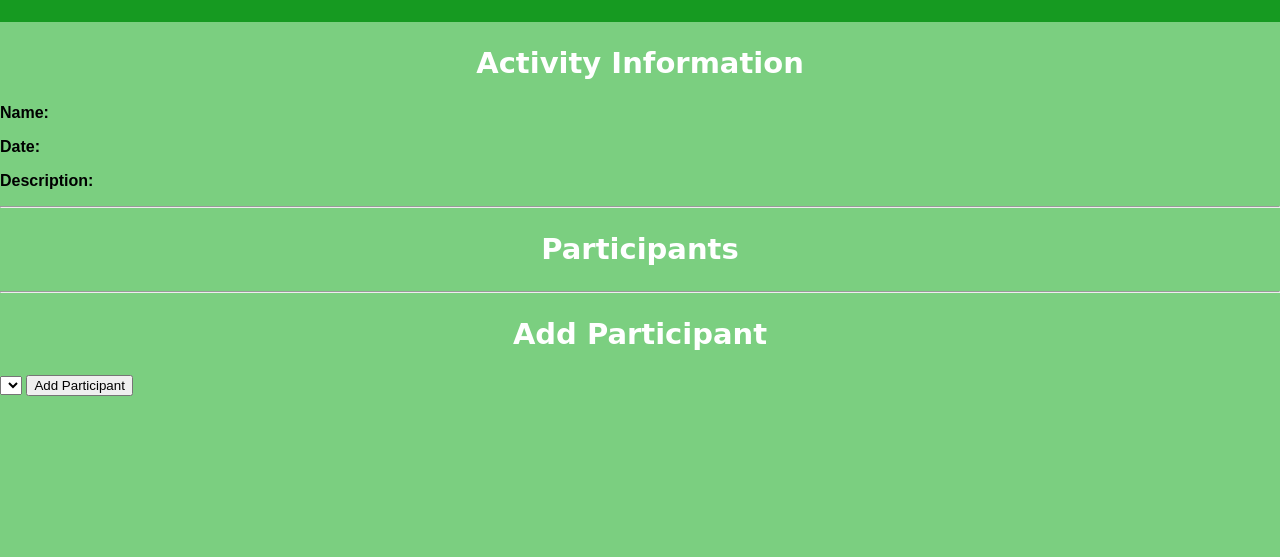
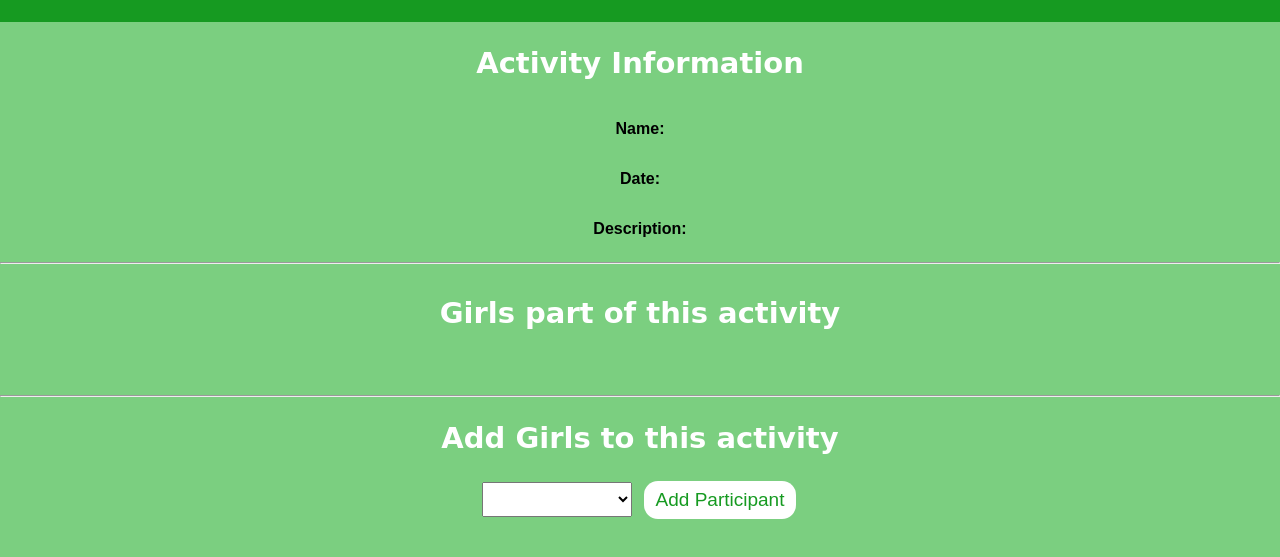
Before and after one commit to Jesha2/girlsScoutLeaderProject, a website: page public/activityDetails.html in a window 1280 px wide. Shown: the part 95-652 px from the top of the page. Drawn offline with nearby package versions, Linux system fonts and the light colour scheme.

Commit message:
centered contents of activity details

```diff
--- a/public/activityDetails.html
+++ b/public/activityDetails.html
@@ -16,24 +16,26 @@
 
     </div>
 </header>
-    <div id="activityDetails">
+    <div id="activityDetails" class="centered">
         <h2>Activity Information</h2>
-        <p><strong>Name:</strong> <span id="activityName"></span></p>
+        <p ><strong>Name:</strong> <span id="activityName" ></span></p>
         <p><strong>Date:</strong> <span id="activityDate"></span></p>
         <p><strong>Description:</strong> <span id="activityDescription"></span></p>
     </div>
     <hr>
-    <div id="participants">
-        <h2>Participants</h2>
+    <div id="participants" class="centered">
+    <h2>Girls part of this activity</h2>
+
         <ul id="participantList"></ul>
     </div>
     <hr>
-    <div id="addParticipant">
-        <h2>Add Participant</h2>
-        <select id="girlSelect"></select>
-        <button id="addParticipantBtn">Add Participant</button>
+    <h2>Add Girls to this activity</h2>
+    <div id="addParticipant" >
+        <select id="girlSelect" ></select>
+        <button class = "btn" id="addParticipantBtn">Add Participant</button>
     </div>
     <script src="https://cdn.jsdelivr.net/npm/axios/dist/axios.min.js"></script>
+    <script src="logout.js"></script>
 
     <script src="activityDetails.js"></script>
 </body>
--- a/public/styles.css
+++ b/public/styles.css
@@ -88,6 +88,7 @@ button a{
     /* min-height: calc(100vh - 200px); */
   }
 
+
   form {
     margin-top:2%;
     width: 300px;
@@ -156,11 +157,15 @@ button a{
 }
 
 /* Style for the girls list */
-.girls-list{
+.girls-list, .activities-list{
   flex: 1;
   background-color: #b2deb5;
   padding: 20px;
 
+}
+.activities-list
+ {
+  background-color: #b4ecc0;
 }
 .girl-item, .activity-item{
   margin:17px;
@@ -177,11 +182,7 @@ button a{
   margin:12px;
 }
 /* Style for the activities list */
-.activities-list {
-  flex: 1;
-  background-color: #b4ecc0;
-  padding: 20px;
-}
+
 /* Style for the anchor tags in girls /activities list */
 a{
     cursor:grabbing;
@@ -208,3 +209,23 @@ a{
   /* a {
     animation: fadeIn 0.7s ease-in-out;
    }*/ /* Apply the animation */
+
+   .centered {
+    display: flex;
+    flex-direction: column;
+    align-items: center;
+    /* text-align: left; */
+  }
+  #addParticipant {
+    display: flex;
+    justify-content: center;
+    align-items: center;
+}
+
+
+  #addParticipant select {
+    margin-right: 10px;
+    /* Add spacing between select and button */
+    width: 150px;
+    height:35px;/* Adjust the width  */
+}
```
Also changed, not shown: public/index.html (+12 -5 lines).
